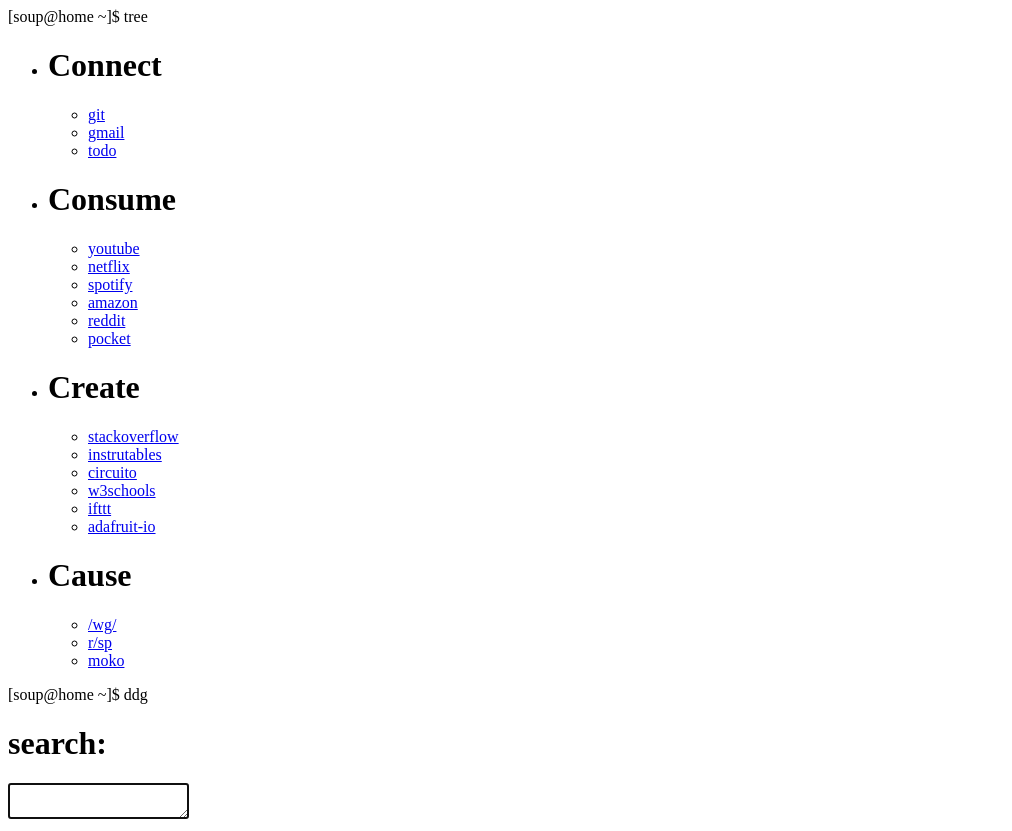
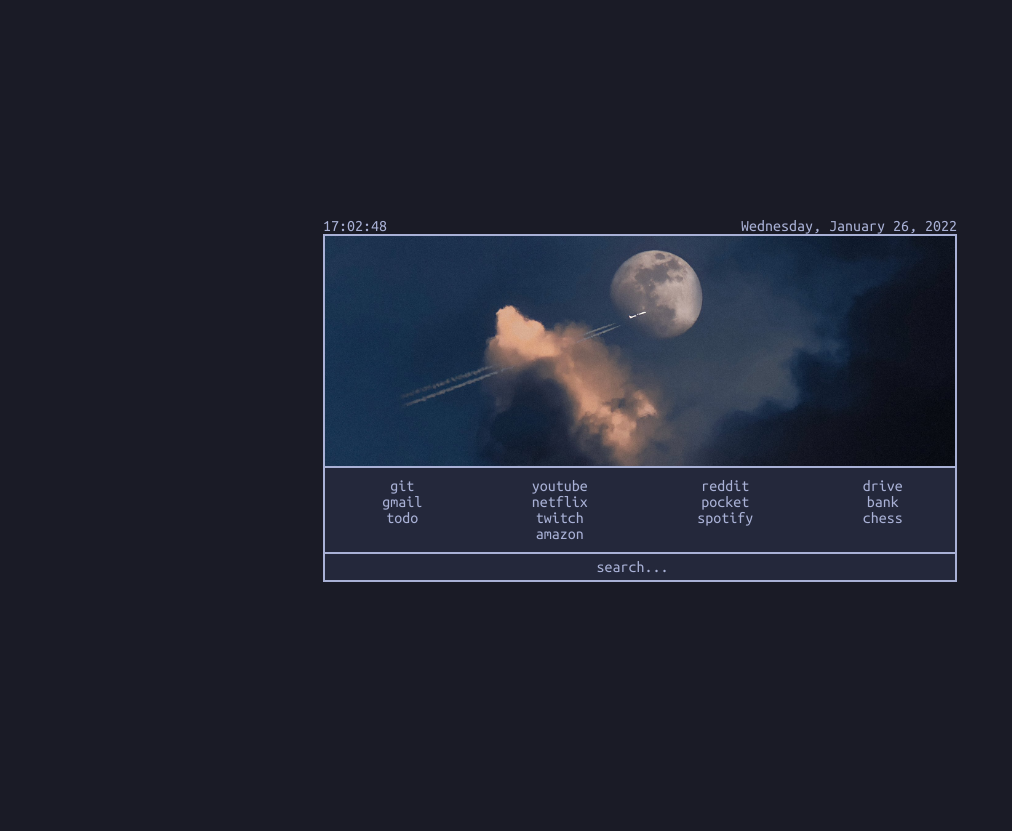
Before and after one commit to LogicalSoup/LogicalSoup.github.io, a plain HTML site: page index.html in a window 1280 px wide. Shown: the whole page, without its empty margins (0-1012 px from the left). After the commit the page ends 800 px from the top, so only its background shows below. Drawn offline with Linux system fonts and the light colour scheme.

Commit message:
Add files via upload

```diff
--- a/index.html
+++ b/index.html
@@ -1,27 +1,94 @@
 <!DOCTYPE html>
 <html>
-  <head>
-    <meta charset="UTF-8">
-    <link rel="stylesheet" type="text/css" href="css/style.css">
-    <title>Home</title>
-  </head>
-  <body>
-    <main>
-      <div class="prompt">[<span data-Name>user</span>@<span>home</span> ~]$ tree</div>
-      <div class="tree">
-        <ul id="list">
-            <li><h1>[error]</h1></li>
-        </ul>
+    <head>
+        <title>ジェイ</title>
+        <link rel="stylesheet" href="style.css">
+
+    </head>
+    <body>
+      <div class="clock-box">
+
+
+
+        <div id="clockbox"></div>
+
+        <script type="text/javascript">
+        function GetClock(){
+        var d=new Date();
+        var nhour=d.getHours(),nmin=d.getMinutes(),nsec=d.getSeconds();
+        if(nmin<=9) nmin="0"+nmin;
+        if(nsec<=9) nsec="0"+nsec;
+
+        var clocktext=""+nhour+":"+nmin+":"+nsec+"";
+        document.getElementById('clockbox').innerHTML=clocktext;
+        }
+
+        GetClock();
+        setInterval(GetClock,1000);
+        </script>
+
+
+        <div id="datebox"></div>
+
+<script type="text/javascript">
+var tday=["Sunday","Monday","Tuesday","Wednesday","Thursday","Friday","Saturday"];
+var tmonth=["January","February","March","April","May","June","July","August","September","October","November","December"];
+
+function GetClock(){
+var d=new Date();
+var nday=d.getDay(),nmonth=d.getMonth(),ndate=d.getDate(),nyear=d.getFullYear();
+
+var clocktext=""+tday[nday]+", "+tmonth[nmonth]+" "+ndate+", "+nyear+"";
+document.getElementById('datebox').innerHTML=clocktext;
+}
+
+GetClock();
+setInterval(GetClock,1000);
+</script>
+
+
+
       </div>
-      <div class="prompt">[<span data-Name>user</span>@<span>home</span> ~]$ ddg</div>
 
-      <form action="https://duckduckgo.com/" method="GET" autocomplete="off">
-        <h1>search:&nbsp;</h1>
-        <!-- <input type="text" name="q" id="search" wrap="hard" autofocus> -->
-        <textarea type="text" name="q" id="search" wrap="hard" autofocus></textarea>
-      </form>
-    </main>
-  </body>
+      <img src="moon.jpg" alt="anime girl">
+
+
+        <nav>
+
+            <ul>
+              <li><a href="https://github.com/LogicalSoup?tab=repositories">git</a></li>
+              <li><a href="https://mail.google.com/mail/">gmail</a></li>
+              <li><a href="https://todoist.com/">todo</a></li>
+            </ul>
+
+            <ul>
+              <li><a href="https://www.youtube.com">youtube</a></li>
+              <li><a href="https://www.netflix.com/browse/my-list">netflix</a></li>
+              <li><a href="https://www.twitch.tv/">twitch</a></li>
+              <li><a href="https://www.amazon.co.uk/gp/video/mystuff/ref=atv_nb_mystuff">amazon</a></li>
+            </ul>
+
+            <ul>
+              <li><a href="https://www.reddit.com">reddit</a></li>
+              <li><a href="https://app.getpocket.com/">pocket</a></li>
+              <li><a href="https://open.spotify.com/genre/made-for-x">spotify</a></li>
+            </ul>
+
+            <ul>
+              <li><a href="https://drive.google.com/drive/">drive</a></li>
+              <li><a href="https://www.santander.co.uk/">bank</a></li>
+              <li><a href="https://www.chess.com/play/online">chess</a></li>
+            </ul>
+
+
+
+          </nav>
+          <form action="https://duckduckgo.com/" method="GET" target="_blank">
+            <input autofocus
+                   name="q"
+                   type="search"
+                   placeholder="search..."
+                    tabindex="1">
+          </form>
+    </body>
 </html>
-
-<script src="script/script.js"></script>
--- /dev/null
+++ b/style.css
@@ -0,0 +1,101 @@
+@import url('https://fonts.googleapis.com/css2?family=Ubuntu+Mono&display=swap');
+
+
+
+html,body {
+    font-family: 'Ubuntu Mono', monospace;
+    font-size: 16px;
+    background: #1a1b26;
+    position: absolute;
+    top: 50%;
+    left: 50%;
+    transform: translate(-50%, -50%);
+    padding: 0px;
+    margin: 0px;
+
+}
+
+img {
+    height: 230px;
+    width: 630px;
+    object-fit: cover;
+    border: 2px solid #a9b1d6;
+    /* border-bottom: none; */
+    margin-bottom: -3px;
+
+}
+
+nav {
+    color: #a9b1d6;
+    background-color: #24283b;
+    display: grid;
+    grid-template-columns: auto auto auto auto;
+    margin-top: 0px;
+    text-align: center;
+    border: 2px solid #a9b1d6;
+    border-top: none;
+    padding-top: 5px;
+    padding-bottom: 5px;
+
+
+}
+
+ul {
+    list-style-type: none;
+    margin-left: -35px;
+    margin-top: 5px;
+    margin-bottom: 5px;
+
+
+
+}
+
+/* div.user {
+    background-color: #24283b;
+    color: white;
+    margin-top: 0px;
+    padding-left: 0px;
+    padding-bottom: 0px;
+    padding: 3px;
+    border: 1px solid white;
+}
+
+div.taskbar {
+    color: #a9b1d6;
+    background-color: #24283b;
+    border: 1px solid #a9b1d6;
+    padding: 3px;
+} */
+
+.clock-box {
+    position: relative;
+    color: #a9b1d6;
+    background-color: #1a1b26;
+    flex-direction: row;
+    display: flex;
+    justify-content: space-between;
+}
+
+a {
+    text-decoration: none;
+    color: #a9b1d6;
+
+}
+
+input {
+    background-color: #24283b;
+    font: 16px 'Ubuntu Mono', monospace;
+    color: #a9b1d6;
+    height: 100%;
+    width: 100%;
+    border: 2px solid #a9b1d6;
+    border-top: none;
+    text-align: center;
+    margin-top: 0px;
+    outline: none;
+    padding: 5px;
+  }
+
+input::placeholder {
+    color: #a9b1d6;
+}
```
Also changed, not shown: moon.jpg (added), 2 other files.
